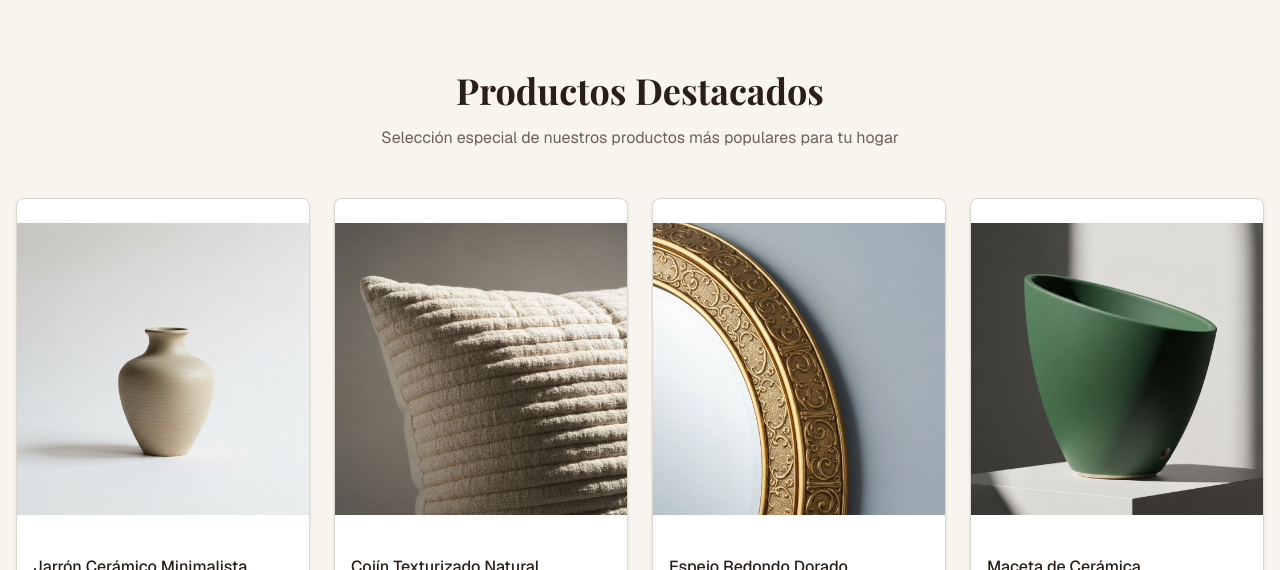
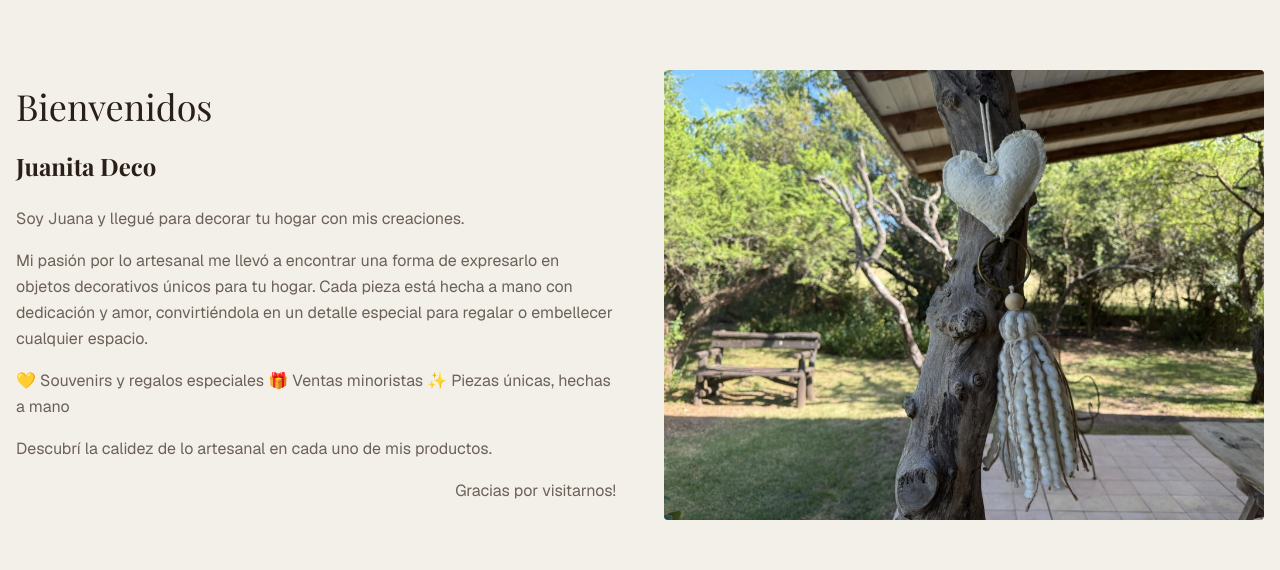
Before and after one commit to fermin234/jd-frontend, a Next.js app: page / in a window 1280 px wide. Shown: the part 790-1360 px from the top of the page. Built offline with nearby package versions, Linux system fonts and the light colour scheme.

Commit message:
Create welcome section

```diff
--- /dev/null
+++ b/components/welcome-section.tsx
@@ -0,0 +1,38 @@
+export function WelcomeSection() {
+  return (
+    <section id="nosotros" className="py-16 md:py-24 bg-secondary/30">
+      <div className="container mx-auto px-4">
+        <div className="grid grid-cols-1 md:grid-cols-2 gap-12 items-center">
+          <div className="order-2 md:order-1">
+            <h2 className="font-serif text-3xl md:text-4xl font-light text-foreground mb-6">Bienvenidos</h2>
+            <h6 className="font-serif text-xl md:text-2xl font-bold text-foreground mb-6">Juanita Deco</h6>
+            <div className="space-y-4 text-muted-foreground leading-relaxed">
+              <p>
+                Soy Juana y llegué para decorar tu hogar con mis creaciones.
+              </p>
+              <p>
+                Mi pasión por lo artesanal me llevó a encontrar una forma de expresarlo en objetos decorativos únicos para tu hogar. Cada pieza está hecha a mano con dedicación y amor, convirtiéndola en un detalle especial para regalar o embellecer cualquier espacio.
+              </p>
+              <p>
+                💛 Souvenirs y regalos especiales
+                🎁 Ventas minoristas
+                ✨ Piezas únicas, hechas a mano
+              </p>
+              <p>
+                Descubrí la calidez de lo artesanal en cada uno de mis productos.
+              </p>
+              <p className="text-right">
+                Gracias por visitarnos!
+              </p>
+            </div>
+          </div>
+          <div className="order-1 md:order-2">
+            <div className="relative aspect-[4/3] rounded-lg overflow-hidden">
+              <img src="/welcome.jpeg" alt="Sobre nosotros" className="w-80% h-90% object-cover" />
+            </div>
+          </div>
+        </div>
+      </div>
+    </section>
+  )
+}
```
Also changed, not shown: public/welcome.jpeg (added).
